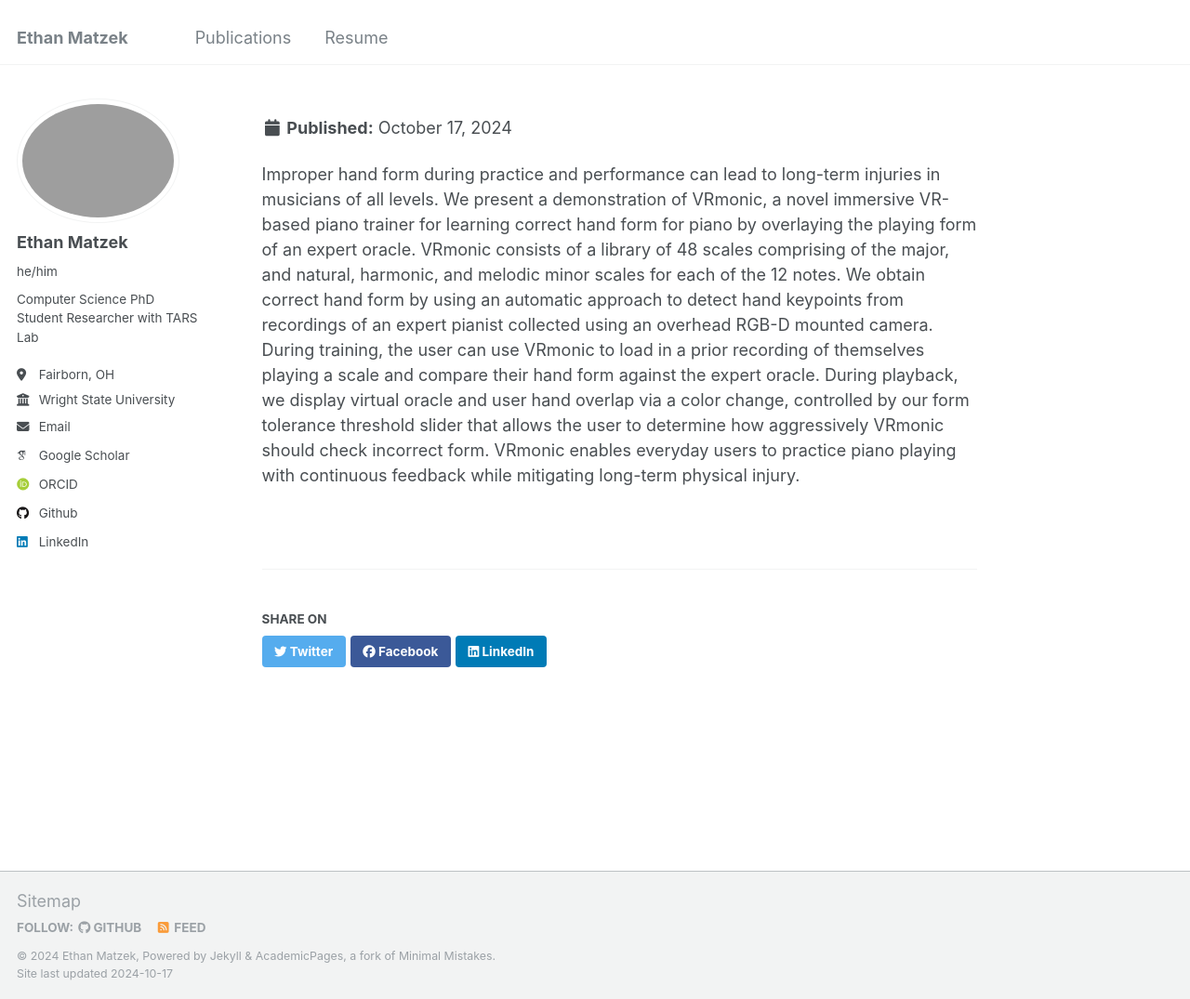
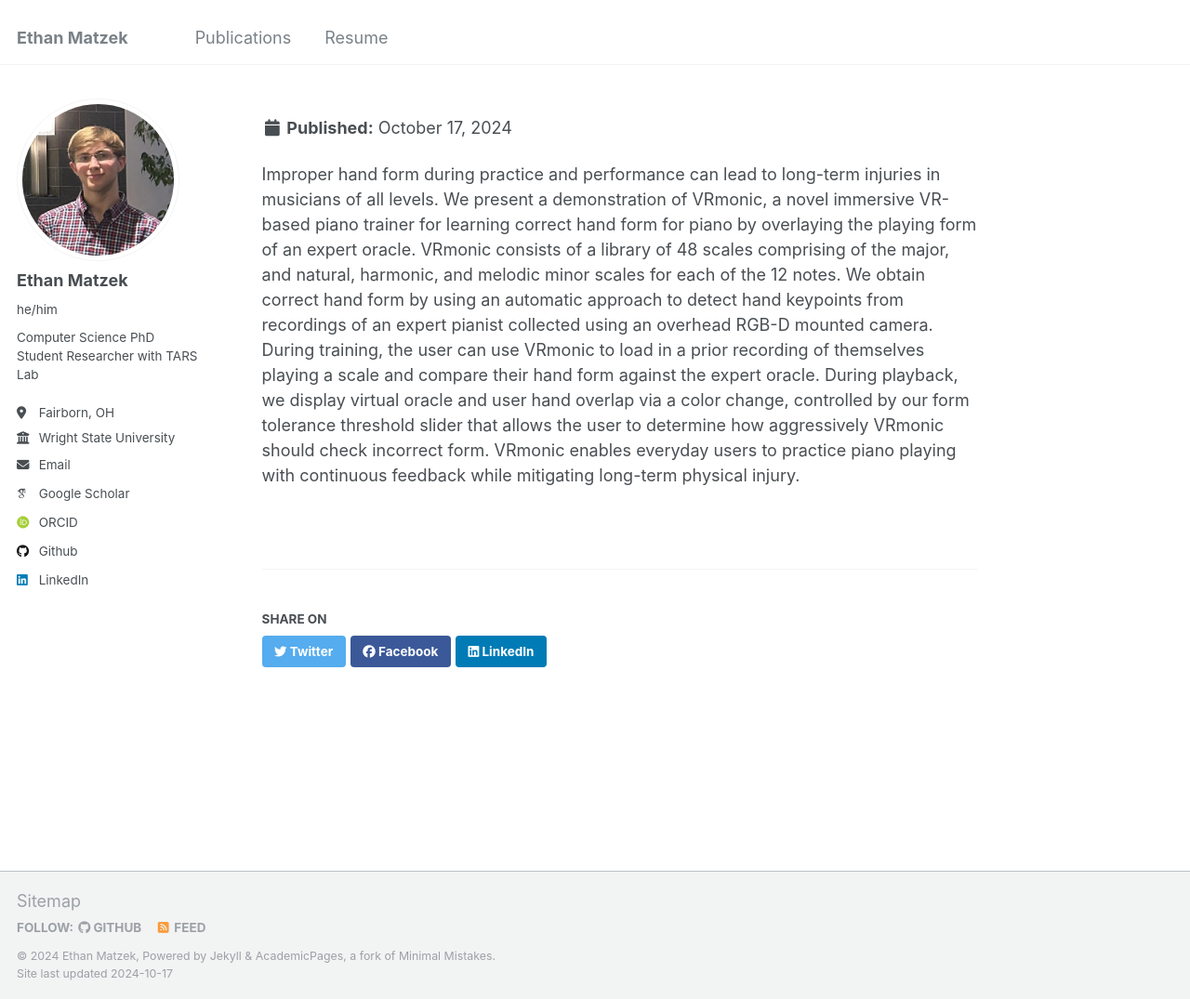
Before and after one commit to ecmatz/ecmatz.github.io, a Jekyll site: the page built from _publications/vrmonic.md, in a window 1280 px wide and 1075 px high. Shown: the whole window at 93% size. Built offline with Jekyll 4.4.1, drawn with Linux system fonts in a browser that asks for light colours; some web fonts are replaced.

```diff
--- a/_config.yml
+++ b/_config.yml
@@ -14,14 +14,14 @@ name                     : &name Ethan Matzek
 description              : &description "Computer Science PhD student at Wright State University and TARS Researcher"
 url                      : https://ecmatz.github.io # the base hostname & protocol for your site e.g. "https://mmistakes.github.io"
 baseurl                  : "" # the subpath of your site, e.g. "/blog"
-repository               : "/Ethan-Matzek"
+repository               : "/ecmatz/ecmatz.github.io"
 
 # Site Author - The following control what appear as part of the author content on the side bar.
 #               If a field is blank the icon and link will not appear, otherwise it will be shown.
 #               Additional customization can be done by editing /_includes/author-profile.html
 author:
   # Biographic information
-  avatar           : "profile_pic.png"
+  avatar           : "profile_pic.jpg"
   name             : "Ethan Matzek"
   pronouns         : "he/him"
   bio              : "Computer Science PhD Student Researcher with TARS Lab"
--- a/_publications/vrmonic.md
+++ b/_publications/vrmonic.md
@@ -8,4 +8,5 @@ venue: 2024 IEEE International Conference on Artificial Intelligence and eXtende
 paperurl: https://www.computer.org/csdl/proceedings-article/aixvr/2024/720200a330/1UUdT3ehXws
 citation: E. Matzek et al., "VRmonic: A VR Piano Playing Form Trainer," in 2024 IEEE International Conference on Artificial Intelligence and eXtended and Virtual Reality (AIxVR), Los Angeles, CA, USA, 2024, pp. 330-334, doi: 10.1109/AIxVR59861.2024.00056.
 ---
+
 Improper hand form during practice and performance can lead to long-term injuries in musicians of all levels. We present a demonstration of VRmonic, a novel immersive VR-based piano trainer for learning correct hand form for piano by overlaying the playing form of an expert oracle. VRmonic consists of a library of 48 scales comprising of the major, and natural, harmonic, and melodic minor scales for each of the 12 notes. We obtain correct hand form by using an automatic approach to detect hand keypoints from recordings of an expert pianist collected using an overhead RGB-D mounted camera. During training, the user can use VRmonic to load in a prior recording of themselves playing a scale and compare their hand form against the expert oracle. During playback, we display virtual oracle and user hand overlap via a color change, controlled by our form tolerance threshold slider that allows the user to determine how aggressively VRmonic should check incorrect form. VRmonic enables everyday users to practice piano playing with continuous feedback while mitigating long-term physical injury.
```
